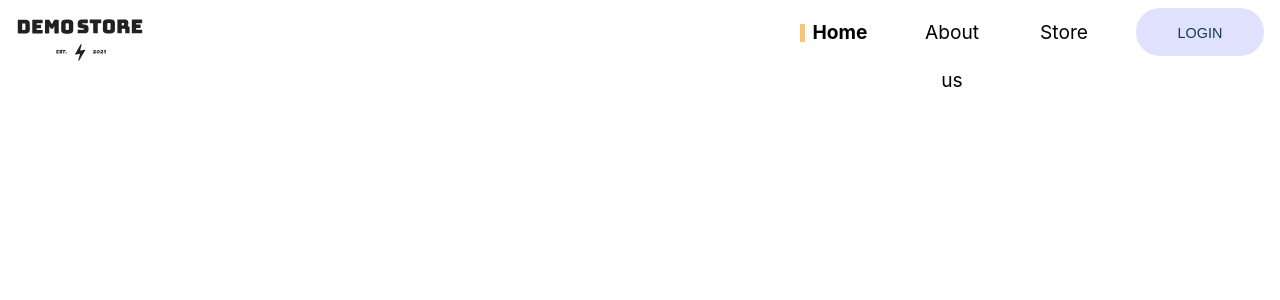
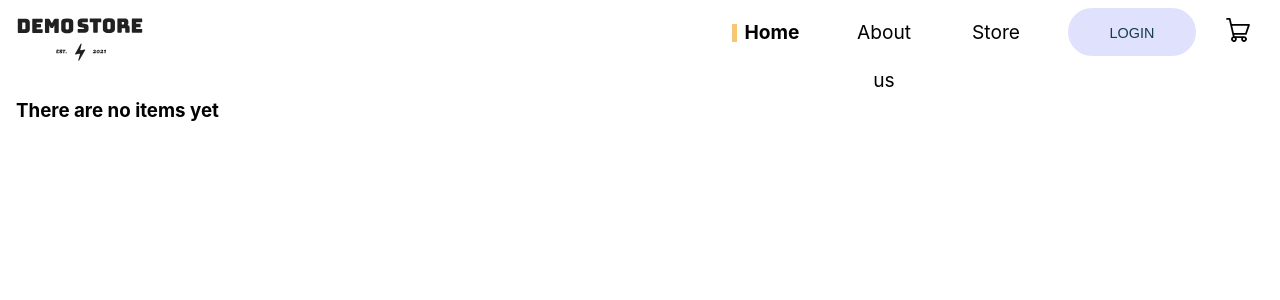
Before and after one commit to fabioroldan/react-demo-store, a React (Create React App) app: page / in a window 1280 px wide. Shown: the top 300 px of the page. Built offline with nearby package versions, Linux system fonts and the light colour scheme.

Commit message:
Add CartWidget and ItemListContainer components

```diff
--- a/src/App.css
+++ b/src/App.css
@@ -5,6 +5,25 @@
   --color-psi: #1f1f1f;
   --color-omega: #fff;
 }
+
+
+.icon-btn {
+  cursor: pointer;
+  position: relative;
+  display: inline-block;
+  z-index: 2;
+  appearance: unset;
+  background-color: transparent;
+  border: none;
+  margin: 0;
+
+}
+
+.icon-btn:active,
+.icon-btn:focus {
+  outline: none;
+}
+
 
 .App {
   text-align: center;
--- a/src/App.js
+++ b/src/App.js
@@ -1,10 +1,12 @@
 import "./App.css";
+import ItemListContainer from "./components/ItemListContainer/ItemListContainer";
 import NavBar from "./components/NavBar/NavBar";
 
 function App() {
   return (
     <div className="App">
       <NavBar/>
+      <ItemListContainer greeting="There are no items yet"/>
     </div>
   );
 }
--- /dev/null
+++ b/src/components/CartWidget/CartWidget.css
@@ -0,0 +1,52 @@
+.cart {
+  z-index: 1;
+  padding: 0.5rem;
+  border-radius: 1rem 1rem 0 0;
+}
+
+.cart__btn {
+}
+
+.cart__icon {
+  width: 1.5rem;
+  height: 1.5rem;
+}
+
+.cart__quantity {
+  display: block;
+  position: absolute;
+  top: -0.2rem;
+  right: 0;
+  width: 1.1rem;
+  height: 1.1rem;
+  background-color: var(--color-alpha);
+  color: white;
+  border-radius: 50%;
+  font-size: 0.7rem;
+  line-height: 1.1rem;
+}
+
+.cart__items-container {
+  position: absolute;
+  z-index: 10;
+  right: 2.5rem;
+  height: 0;
+  padding: 1rem;
+  opacity: 0;
+  transition: height 0.3s ease;
+}
+
+.cart__items-container.active {
+  display: block;
+  height: 12rem;
+  opacity: 1;
+  padding: 1rem;
+  border: solid 1px var(--color-alpha);
+  border-top: 3px solid var(--color-alpha);
+  background-color: white;
+  transition: height 0.6s ease, opacity 0.6s ease;
+}
+
+.cart__items-container h5 {
+  margin: 0;
+}
--- /dev/null
+++ b/src/components/CartWidget/CartWidget.jsx
@@ -0,0 +1,45 @@
+import React, { Component } from 'react';
+import cartIcon from "../../icons/cart-icon.svg";
+import './CartWidget.css';
+
+class CartWidget extends Component {
+    constructor(props) {
+        super(props);
+        this.state = {
+            active: false,
+            cartQuantity: 0
+        }
+    }
+
+    handleClick = () => {
+        this.setState({ active: !this.state.active })
+    };
+
+    handleBlur = () => {
+        this.setState({ active: false })
+        console.log("blur");
+    };
+
+    render() {
+        return (
+            <div className="cart">
+                <button className="icon-btn" onClick={this.handleClick} onBlur={this.handleBlur}>
+                    <img src={cartIcon} className="cart__icon" alt="" />
+                    <span className={this.state.cartQuantity ? 'cart__quantity' : ''} hidden>{this.state.cartQuantity}</span>
+                </button>
+                <div className={`cart__items-container ${this.state.active ? 'active' : ''}`}>
+                    <h5>CART LIST ITEMS</h5>
+                    <ul>
+                        <li>Item 1</li>
+                        <li>Item 2</li>
+                        <li>Item 3</li>
+                        <li>Item 4</li>
+                    </ul>
+                </div>
+            </div>
+
+        );
+    }
+}
+
+export default CartWidget;
--- /dev/null
+++ b/src/components/ItemListContainer/ItemListContainer.css
@@ -0,0 +1,8 @@
+.item-list-container{
+    height: 100vh;
+    padding: 1rem;
+}
+
+.item-list-container h3 {
+    text-align: left;
+}
--- /dev/null
+++ b/src/components/ItemListContainer/ItemListContainer.jsx
@@ -0,0 +1,25 @@
+import React, { Component } from 'react';
+import "./ItemListContainer.css";
+
+class ItemListContainer extends Component {
+    constructor(props) {
+        super(props);
+        this.state = {
+            itemList: []
+        }
+    }
+    render() {
+        // const items = this.state.itemList.map(t => {
+        //     <Item valor={t} />
+        // });
+        return (
+            <div className="item-list-container">
+                <h3>
+                    {this.props.greeting}
+                </h3>
+            </div>
+        )
+    }
+};
+
+export default ItemListContainer;
--- a/src/components/NavBar/NavBar.css
+++ b/src/components/NavBar/NavBar.css
@@ -1,6 +1,6 @@
 .navbar {
   display: flex;
-  justify-content: space-between;
+  justify-content: flex-end;
   position: relative;
   height: 4rem;
   align-items: center;
@@ -11,6 +11,9 @@
   width: 8rem;
   margin: 1rem 0 0 1rem;
   cursor: pointer;
+  position: absolute;
+  left: 0;
+  top: 0;
 }
 
 .navbar__menu {
@@ -79,23 +82,10 @@
   background-color: #c3c4fa83;
   text-transform: uppercase;
   outline: none;
-  font-size: .9rem;
-}
-.navbar__menu-icon {
-  cursor: pointer;
-  position: relative;
-  display: block;
-  z-index: 2;
-  appearance: unset;
-  background-color: transparent;
-  border: none;
-}
-.navbar__menu-icon:active,
-.navbar__menu-icon:focus {
-  outline: none;
+  font-size: 0.9rem;
 }
 
-@media screen and (min-width: calc( 650px)) {
+@media screen and (min-width: 750px) {
   .navbar__menu {
     flex-direction: row;
     width: auto;
@@ -121,7 +111,12 @@
     padding: 0 1rem;
   }
 
-  .navbar__menu-icon {
+  .menu-btn {
     display: none;
   }
+
+  .cart {
+    order: 1;
+    margin-right: 1rem;
+  }
 }
--- a/src/components/NavBar/NavBar.jsx
+++ b/src/components/NavBar/NavBar.jsx
@@ -3,6 +3,7 @@ import logo from "../../logo.svg";
 import closeIcon from "../../icons/close-icon.svg";
 import menuIcon from "../../icons/menu-icon.svg";
 import "./NavBar.css"
+import CartWidget from '../CartWidget/CartWidget';
 
 class NavBar extends Component {
   constructor(props) {
@@ -23,7 +24,8 @@ class NavBar extends Component {
     return (
       <nav className='navbar'>
         <img src={logo} className="navbar__logo" alt="logo" />
-        <button className="navbar__menu-icon" onClick={this.handleClick} onBlur={this.handleBlur}>
+        <CartWidget />
+        <button className="icon-btn menu-btn" onClick={this.handleClick} onBlur={this.handleBlur}>
           <img src={this.state.active ? closeIcon : menuIcon} alt="" />
         </button>
         <ul className={`navbar__menu ${this.state.active ? 'active' : ''}`} >
```
